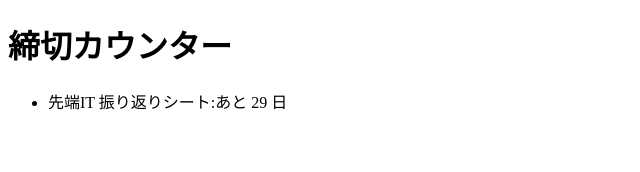
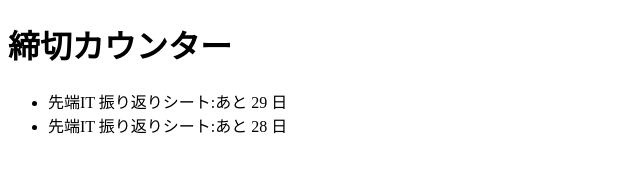
Before and after one commit to neec-sentan-it-2026/team05-deadline, a website: page public/index.html in a window 1280 px wide. Shown: the whole page, without its empty margins (0-640 px from the left). Drawn offline with Linux system fonts and the light colour scheme.

Commit message:
deadlineに新規データ追加

```diff
--- a/public/index.html
+++ b/public/index.html
@@ -12,6 +12,7 @@
     import { daysUntil } from './deadline.js';
     const deadlines = [
       { name: '先端IT 振り返りシート', date: '2026-12-26' },
+      { name: '先端IT 振り返りシート', date: '2026-12-25' },
     ];
     const list = document.getElementById('list');
     for (const d of deadlines) {
```
